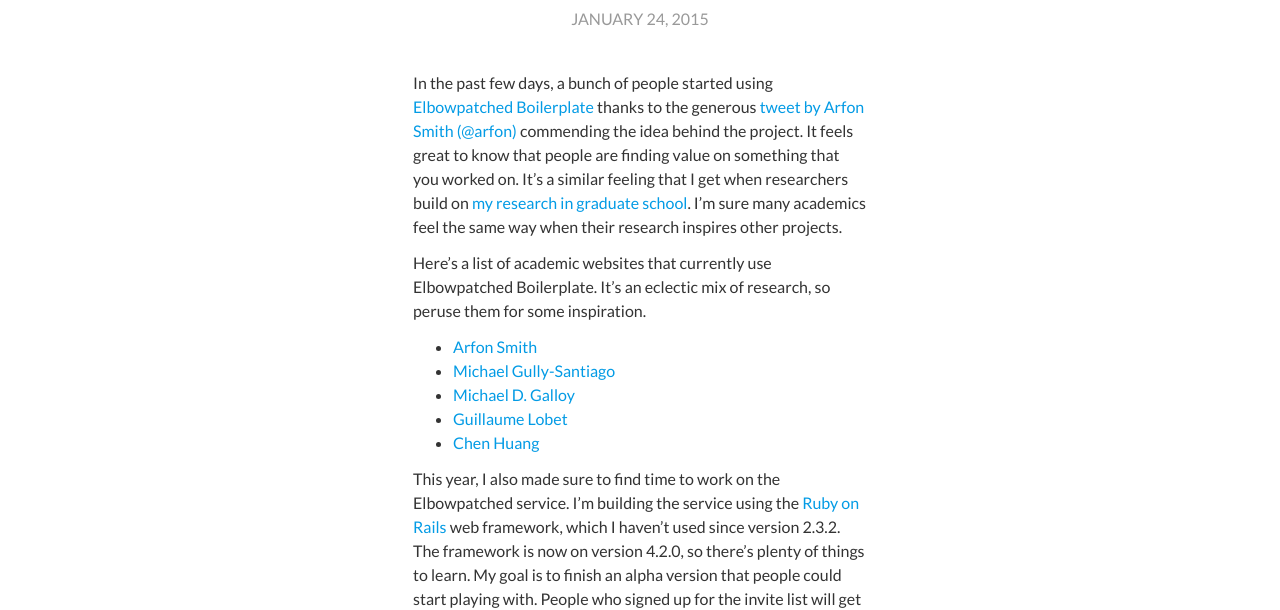
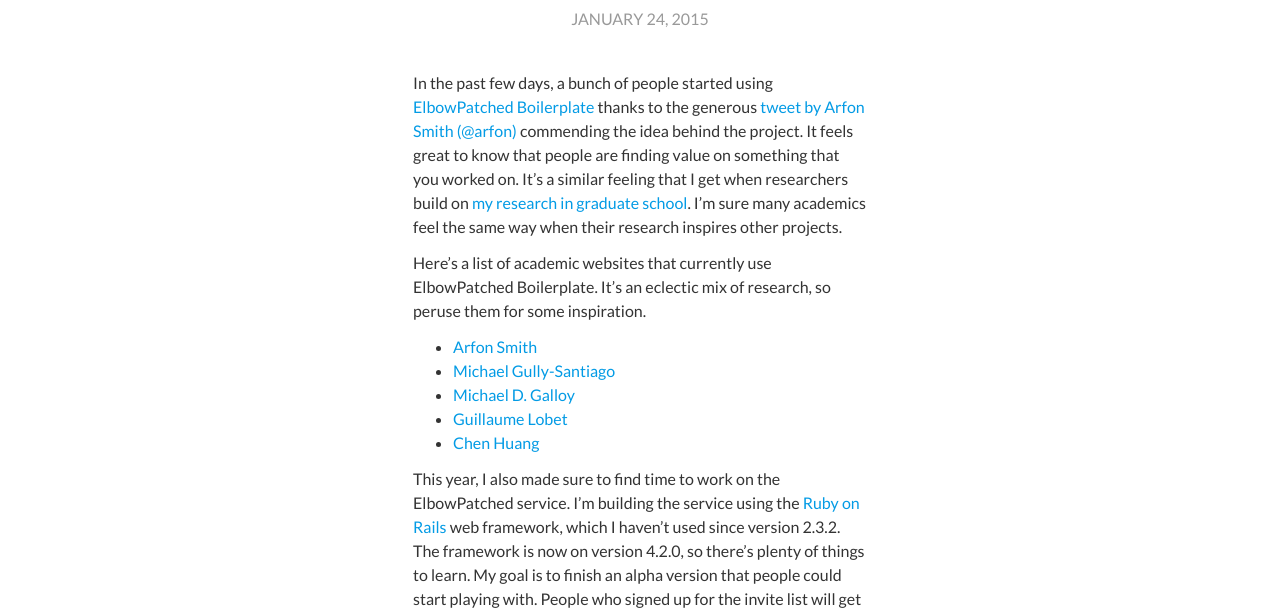
Before and after one commit to ianli/elbowpatched.com, a Jekyll site: the page built from _posts/2015-01-24-new-year.md, in a window 1280 px wide. Shown: the part 349-959 px from the top of the page. Built offline with Jekyll 4.4.1, drawn with Linux system fonts in a browser that asks for light colours; nearby versions of some CDN libraries; comment, search, counter and statistics services are not loaded.

```diff
--- a/_posts/2015-01-24-new-year.md
+++ b/_posts/2015-01-24-new-year.md
@@ -4,13 +4,13 @@ title:  "The new year is off to a great start"
 category: posts
 ---
 
-In the past few days, a bunch of people started using [Elbowpatched Boilerplate](http://ianli.github.io/elbowpatched-boilerplate)
+In the past few days, a bunch of people started using [ElbowPatched Boilerplate](http://ianli.github.io/elbowpatched-boilerplate)
 thanks to the generous [tweet by Arfon Smith (@arfon)](https://twitter.com/arfon/status/557964384652099584) commending the idea behind the project.
 It feels great to know that people are finding value on something that you worked on.
 It&rsquo;s a similar feeling that I get when researchers build on [my research in graduate school](http://www.ianli.com/research).
 I&rsquo;m sure many academics feel the same way when their research inspires other projects.
 
-Here&rsquo;s a list of academic websites that currently use Elbowpatched Boilerplate.
+Here&rsquo;s a list of academic websites that currently use ElbowPatched Boilerplate.
 It's an eclectic mix of research, so peruse them for some inspiration.
 
 * [Arfon Smith](http://arfon.github.io/elbowpatched-boilerplate/)
@@ -19,7 +19,7 @@ It's an eclectic mix of research, so peruse them for some inspiration.
 * [Guillaume Lobet](http://www.guillaumelobet.be)
 * [Chen Huang](http://huangchen1988.com/)
 
-This year, I also made sure to find time to work on the Elbowpatched service.
+This year, I also made sure to find time to work on the ElbowPatched service.
 I'm building the service using the [Ruby on Rails](http://rubyonrails.org/) web framework,
 which I haven't used since version 2.3.2.
 The framework is now on version 4.2.0, so there's plenty of things to learn.
--- a/index.html
+++ b/index.html
@@ -48,8 +48,8 @@ title: ElbowPatched - Make a beautiful academic website. Easily.
         </p>
 
         <p>
-          Elbowpatched is here to help! I'm building this service to help you create your own beautiful academic website.
-          Here are some features of Elbowpatched that I'm working on:
+          ElbowPatched is here to help! I'm building this service to help you create your own beautiful academic website.
+          Here are some features of ElbowPatched that I'm working on:
         </p>
       </div>
     </div>
```
Also changed, not shown: _posts/2014-08-27-hello-world.md (+4 -4 lines), _posts/2014-08-29-tools-and-services.md (+1 -1 lines), _posts/2014-09-03-boilerplate.md (+3 -3 lines).
